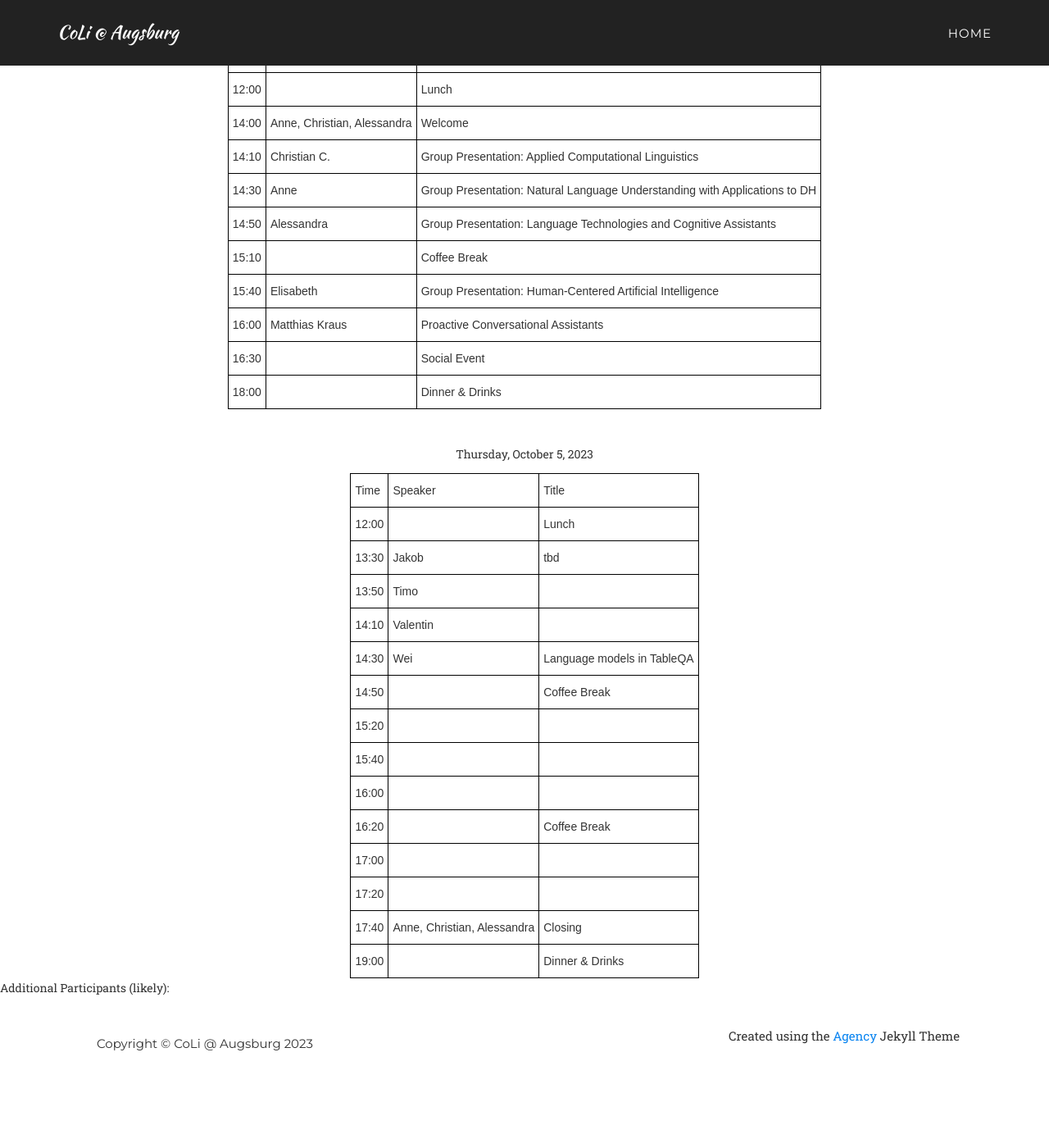
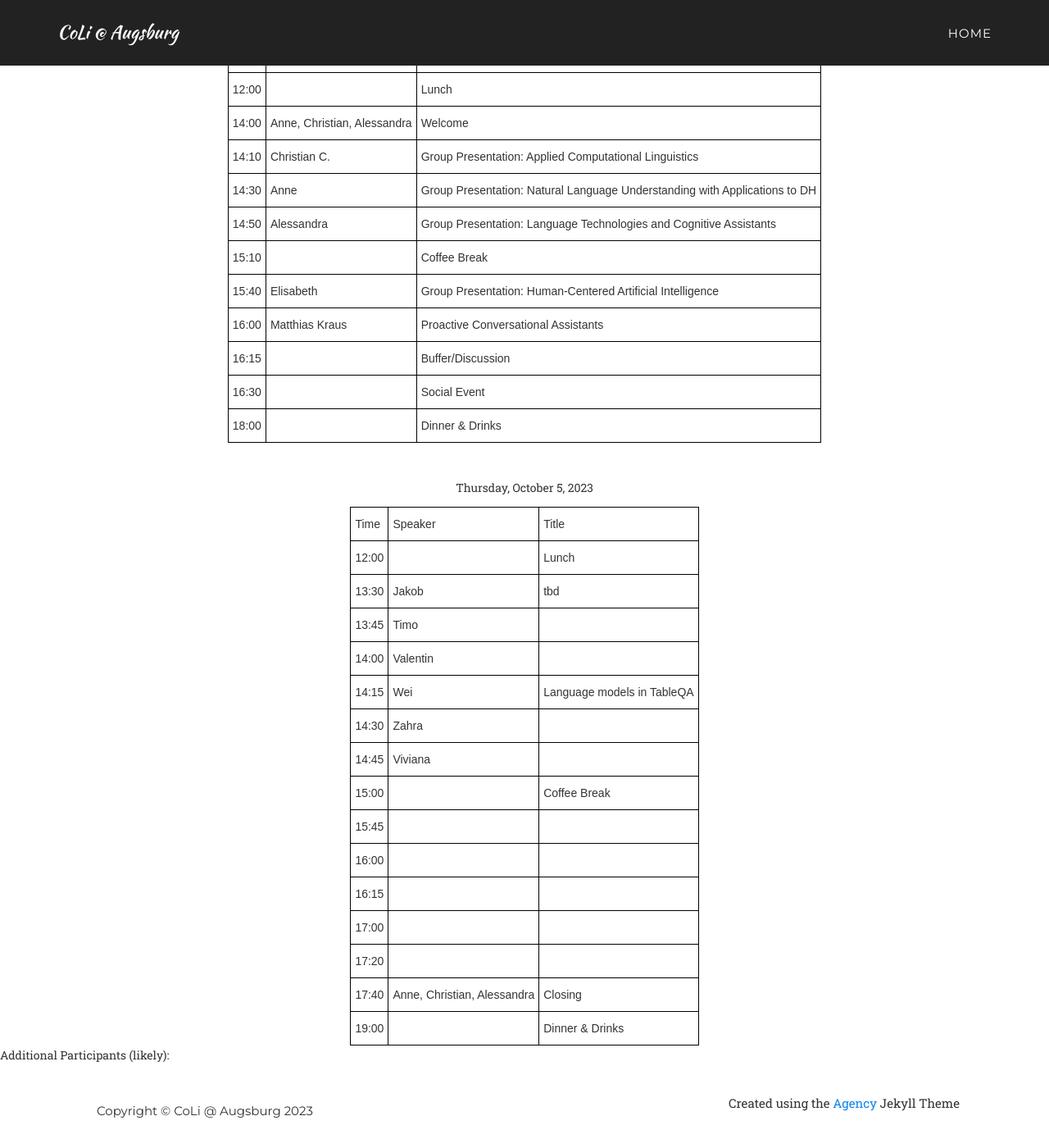
Before and after one commit to Viviana-dev/coli-augsburg.github.io, a Jekyll site: the page built from pages/kickoff-workshop-23.md, in a window 1280 px wide and 1400 px high, scrolled down 724 px. Shown: the whole window at 82% size. Built offline with Jekyll 4.4.1, drawn with Linux system fonts in a browser that asks for light colours; some web fonts are replaced; before the commit the page ends 2042 px from its top, so only the background shows below that.

Commit message:
add header fix

```diff
--- a/_includes/header2.html
+++ b/_includes/header2.html
@@ -19,7 +19,7 @@
                         <a href="#page-top"></a>
                     </li>
                     <li>
-                        <a class="page-scroll" href="{{ site.url }}">Home</a>
+                        <a class="page-scroll" href="https://coli-augsburg.github.io/">Home</a>
                     </li>
                     <!--li>
                         <a class="page-scroll" href="#contact">Contact</a>
--- a/pages/kickoff-workshop-23.md
+++ b/pages/kickoff-workshop-23.md
@@ -78,6 +78,11 @@ permalink: /kickoff-workshop-23
     <td class="tg-0lax">Matthias Kraus</td>
     <td class="tg-0lax">Proactive Conversational Assistants</td>
   </tr>
+    <tr>
+    <td class="tg-0lax">16:15</td>
+    <td class="tg-0lax"></td>
+    <td class="tg-0lax">Buffer/Discussion</td>
+  </tr>
   <tr>
     <td class="tg-0lax">16:30</td>
     <td class="tg-0lax"></td>
@@ -115,32 +120,37 @@ permalink: /kickoff-workshop-23
     <td class="tg-0lax">tbd</td>
   </tr>
   <tr>
-    <td class="tg-0lax">13:50</td>
+    <td class="tg-0lax">13:45</td>
     <td class="tg-0lax">Timo</td>
     <td class="tg-0lax"></td>
   </tr>
   <tr>
-    <td class="tg-0lax">14:10</td>
+    <td class="tg-0lax">14:00</td>
     <td class="tg-0lax">Valentin</td>
     <td class="tg-0lax"></td>
   </tr>
   <tr>
-    <td class="tg-0lax">14:30</td>
+    <td class="tg-0lax">14:15</td>
     <td class="tg-0lax">Wei</td>
     <td class="tg-0lax">Language models in TableQA</td>
   </tr>
   <tr>
-    <td class="tg-0lax">14:50</td>
+    <td class="tg-0lax">14:30</td>
+    <td class="tg-0lax">Zahra</td>
+    <td class="tg-0lax"></td>
+  </tr>
+  <tr>
+    <td class="tg-0lax">14:45</td>
+    <td class="tg-0lax">Viviana</td>
+    <td class="tg-0lax"></td>
+  </tr>
+  <tr>
+    <td class="tg-0lax">15:00</td>
     <td class="tg-0lax"></td>
     <td class="tg-0lax">Coffee Break</td>
   </tr>
-  <tr>
-    <td class="tg-0lax">15:20</td>
-    <td class="tg-0lax"></td>
-    <td class="tg-0lax"></td>
-  </tr>
  <tr>
-    <td class="tg-0lax">15:40</td>
+    <td class="tg-0lax">15:45</td>
     <td class="tg-0lax"></td>
     <td class="tg-0lax"></td>
   </tr>
@@ -150,9 +160,9 @@ permalink: /kickoff-workshop-23
     <td class="tg-0lax"></td>
   </tr>
   <tr>
-    <td class="tg-0lax">16:20</td>
+    <td class="tg-0lax">16:15</td>
     <td class="tg-0lax"></td>
-    <td class="tg-0lax">Coffee Break</td>
+    <td class="tg-0lax"></td>
   </tr>
     <tr>
     <td class="tg-0lax">17:00</td>
```
